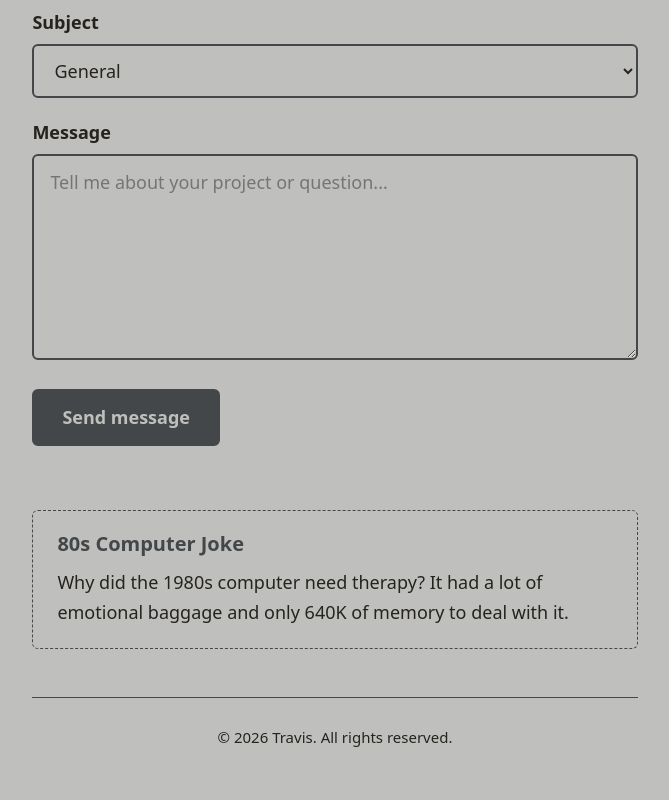
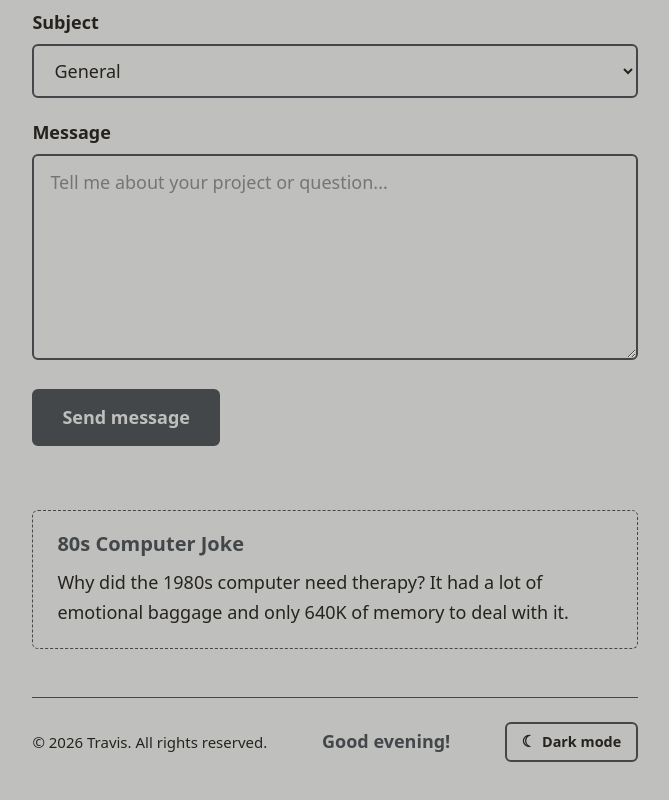
Before and after one commit to colddna/my-profile, a plain HTML site: page index.html in a window 1280 px wide. Shown: the part 2426-3226 px from the top of the page, without its empty margins (305-974 px from the left). Drawn offline with Linux system fonts and the light colour scheme.

Commit message:
Add dark/light theme toggle and time-based greeting to footer
- Footer is now one row: copyright, greeting, and theme toggle,
  evenly spaced; stacks centered below 480px
- Theme toggle (bottom right) switches between the primer grey light
  theme and a new charcoal dark theme, remembers the choice in
  localStorage, and defaults to the system color scheme
- Greeting uses a 24-hour clock: morning 05:00-11:59, afternoon
  12:00-16:59, evening 17:00-04:59; refreshes every minute

Co-Authored-By: Claude Opus 5.5 <noreply@anthropic.com>

```diff
--- a/index.html
+++ b/index.html
@@ -6,6 +6,17 @@
   <meta name="description" content="Personal profile of Travis, an engineer building for the future.">
   <title>Travis | Profile</title>
   <link rel="stylesheet" href="styles.css">
+  <!-- Apply the saved (or system) theme before the page paints, so there's no flash -->
+  <script>
+    (function () {
+      var theme;
+      try { theme = localStorage.getItem("theme"); } catch (e) {}
+      if (theme !== "dark" && theme !== "light") {
+        theme = window.matchMedia("(prefers-color-scheme: dark)").matches ? "dark" : "light";
+      }
+      document.documentElement.setAttribute("data-theme", theme);
+    })();
+  </script>
   <script src="script.js" defer></script>
 </head>
 <body>
@@ -139,7 +150,12 @@
   </aside>
 
   <footer>
-    <p><small>&copy; 2026 Travis. All rights reserved.</small></p>
+    <p class="footer-copyright"><small>&copy; 2026 Travis. All rights reserved.</small></p>
+    <p class="footer-greeting" id="greeting">Hello!</p>
+    <button type="button" class="theme-toggle" aria-pressed="false">
+      <span class="theme-toggle-icon" aria-hidden="true">&#9790;</span>
+      <span class="theme-toggle-text">Dark mode</span>
+    </button>
   </footer>
 
 </body>
--- a/script.js
+++ b/script.js
@@ -33,3 +33,62 @@ document.addEventListener("keydown", (event) => {
     toggle.focus();
   }
 });
+
+
+// ==========================================================================
+// Dark / light theme toggle (footer, bottom right)
+// The starting theme is set by a small script in the <head> of index.html:
+// the visitor's saved choice, or their system setting if they haven't chosen.
+// ==========================================================================
+
+const themeToggle = document.querySelector(".theme-toggle");
+const themeIcon = themeToggle.querySelector(".theme-toggle-icon");
+const themeText = themeToggle.querySelector(".theme-toggle-text");
+
+function applyTheme(theme) {
+  const isDark = theme === "dark";
+  document.documentElement.setAttribute("data-theme", theme);
+  // aria-pressed tells screen readers whether dark mode is on
+  themeToggle.setAttribute("aria-pressed", String(isDark));
+  // The button shows the mode you'll switch TO
+  themeIcon.textContent = isDark ? "☀" : "☾"; // sun : moon
+  themeText.textContent = isDark ? "Light mode" : "Dark mode";
+}
+
+applyTheme(document.documentElement.getAttribute("data-theme") || "light");
+
+themeToggle.addEventListener("click", () => {
+  const isDark = document.documentElement.getAttribute("data-theme") === "dark";
+  const next = isDark ? "light" : "dark";
+  applyTheme(next);
+  try {
+    localStorage.setItem("theme", next); // remember the choice for next visit
+  } catch (error) {
+    // Storage can be blocked (e.g. private browsing); the toggle still works
+  }
+});
+
+
+// ==========================================================================
+// Dynamic greeting (footer, between the copyright and the theme toggle)
+// Uses the visitor's local time on a 24-hour clock:
+//   05:00 - 11:59  Good morning
+//   12:00 - 16:59  Good afternoon
+//   17:00 - 04:59  Good evening
+// ==========================================================================
+
+const greeting = document.querySelector("#greeting");
+
+function getGreeting(hour) {
+  if (hour >= 5 && hour < 12) return "Good morning";
+  if (hour >= 12 && hour < 17) return "Good afternoon";
+  return "Good evening";
+}
+
+function updateGreeting() {
+  greeting.textContent = getGreeting(new Date().getHours()) + "!";
+}
+
+updateGreeting();
+// Re-check every minute so the greeting changes if the page is left open
+setInterval(updateGreeting, 60 * 1000);
--- a/styles.css
+++ b/styles.css
@@ -22,6 +22,15 @@
   --fs-h1:   clamp(2rem, 1.69rem + 1.33vw, 2.75rem);
   --fs-h2:   clamp(1.4rem, 1.25rem + 0.62vw, 1.75rem);
   --fs-h3:   clamp(1.1rem, 1.04rem + 0.27vw, 1.25rem);
+}
+
+/* Dark theme: same three roles, swapped for a dark background.
+   Set by the theme toggle in the footer (see script.js). */
+:root[data-theme="dark"] {
+  --color-bg: #1f2022;      /* deep charcoal: page background */
+  --color-text: #e4e3df;    /* soft off-white: body text */
+  --color-accent: #a9acaf;  /* light grey: headings, links, borders */
+  color-scheme: dark;       /* dark scrollbars and form controls */
 }
 
 
@@ -377,8 +386,54 @@ footer {
   border-top: 1px solid var(--color-accent);
 }
 
+/* One row: copyright (left), greeting (middle), theme toggle (right).
+   Items are spaced evenly and centered vertically on the same line. */
+footer {
+  display: flex;
+  justify-content: space-between;
+  align-items: center;
+  gap: 0.75rem 1rem;
+  padding-bottom: 0.5rem;
+}
+
 footer p {
   margin: 0;
+}
+
+.footer-greeting {
+  font-weight: 600;
+  color: var(--color-accent);
+}
+
+/* Theme toggle: an outlined button, smaller than the form's submit button */
+footer .theme-toggle {
+  display: inline-flex;
+  align-items: center;
+  gap: 0.4rem;
+  padding: 0.4rem 0.9rem;
+  font-size: 0.9rem;
+  color: var(--color-text);
+  background-color: transparent;
+  border: 2px solid var(--color-accent);
+}
+
+footer .theme-toggle:hover,
+footer .theme-toggle:focus-visible {
+  color: var(--color-bg);
+  background-color: var(--color-text);
+  border-color: var(--color-text);
+}
+
+.theme-toggle-icon {
+  font-size: 1.1em;
+  line-height: 1;
+}
+
+/* Below 480px there isn't room for one row, so stack the items centered */
+@media (max-width: 479px) {
+  footer {
+    flex-direction: column;
+  }
 }
 
 
```
